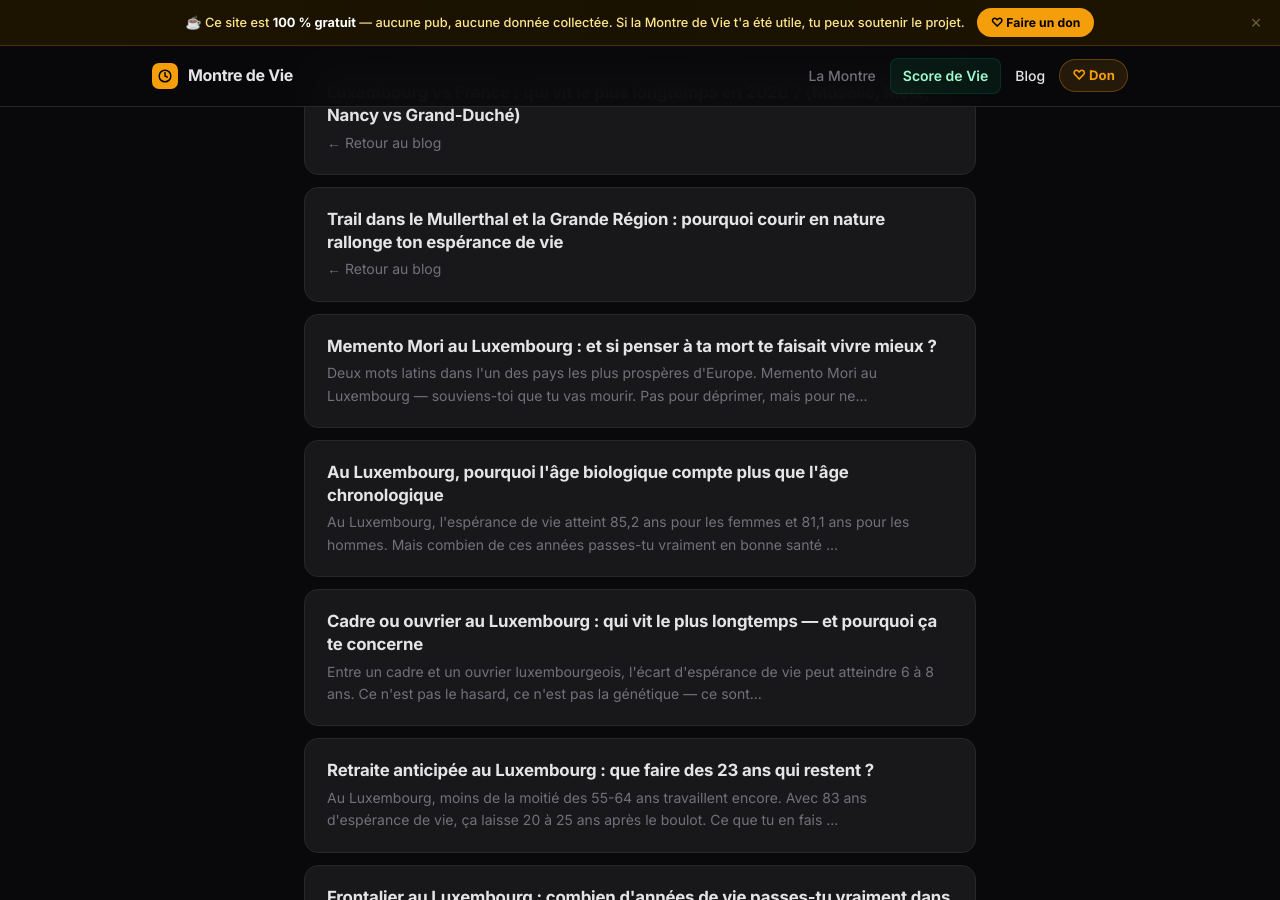
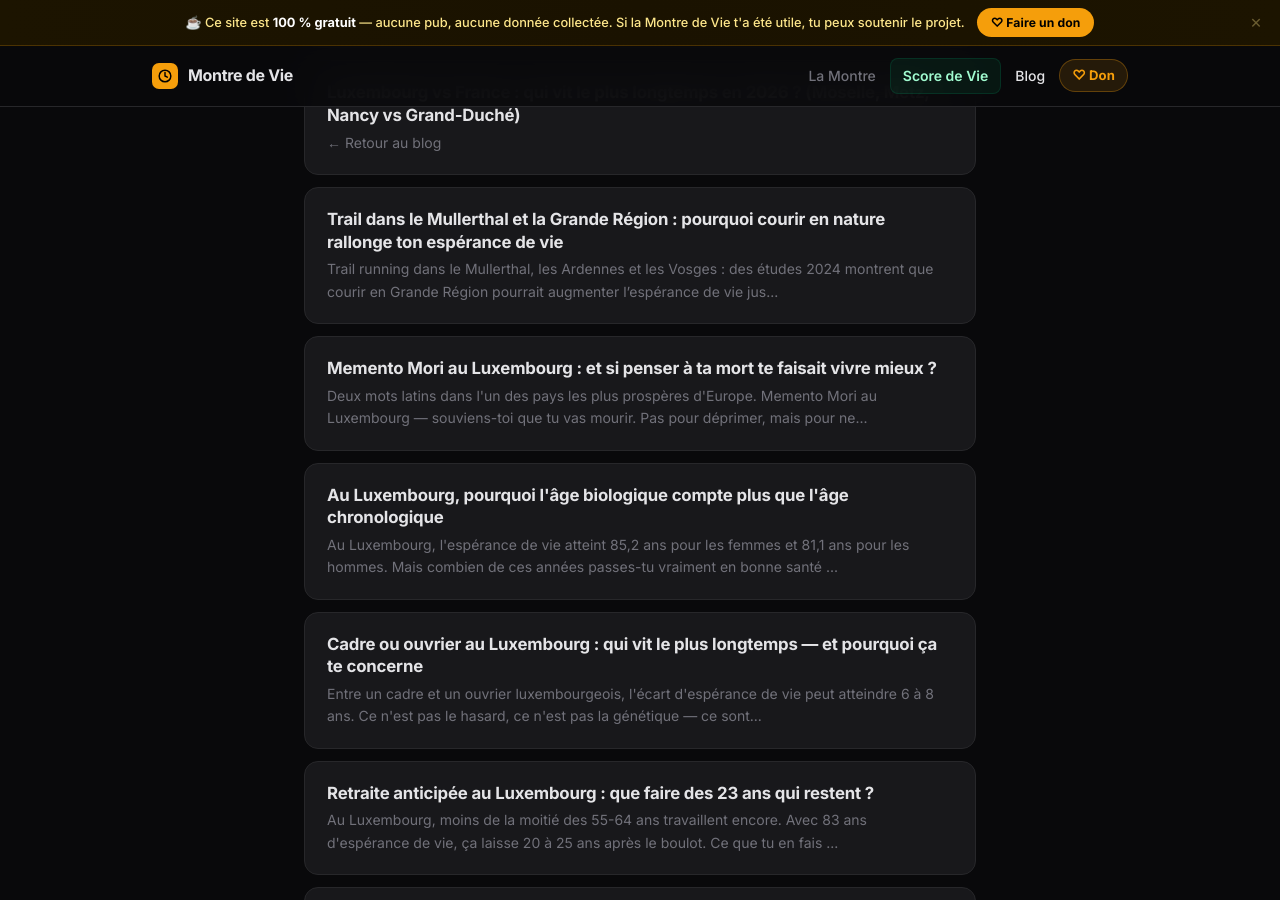
Before and after one commit to SebRunNature/memento-mori, a Jekyll site: the page built from blog/index.html, in a window 1280 px wide and 900 px high, scrolled down 510 px. Built offline with Jekyll 4.4.1, drawn with Linux system fonts in a browser that asks for light colours.

Commit message:
Update 2026-05-22-trail-grande-region-mullerthal-esperance-vie.html

```diff
--- a/_posts/2026-05-22-trail-grande-region-mullerthal-esperance-vie.html
+++ b/_posts/2026-05-22-trail-grande-region-mullerthal-esperance-vie.html
@@ -2,6 +2,7 @@
 layout: default
 title: "Trail dans le Mullerthal et la Grande Région : pourquoi courir en nature rallonge ton espérance de vie"
 description: "Trail running dans le Mullerthal, les Ardennes et les Vosges : les preuves scientifiques que courir en Grande Région peut allonger ta vie de 4,7 ans. Données 2024, liens avec le Score de Vie."
+excerpt: "Trail running dans le Mullerthal, les Ardennes et les Vosges : des études 2024 montrent que courir en Grande Région pourrait augmenter l’espérance de vie jusqu’à 4,7 ans, avec un impact direct sur le Score de Vie."
 date: 2026-05-22
 author: Sébastien Salomon
 tags: [trail, Mullerthal, Grande Région, longévité, espérance de vie, VO2max]
```
